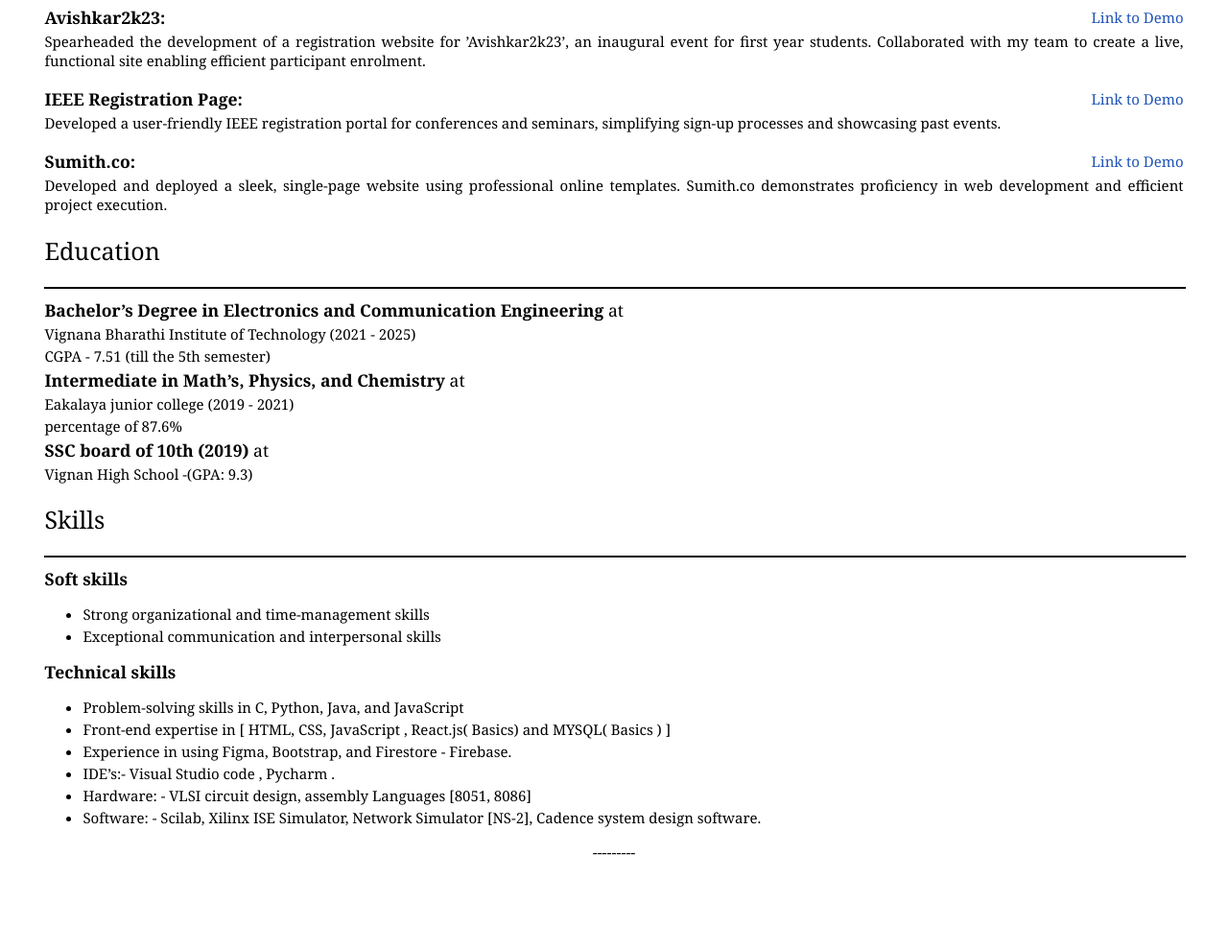
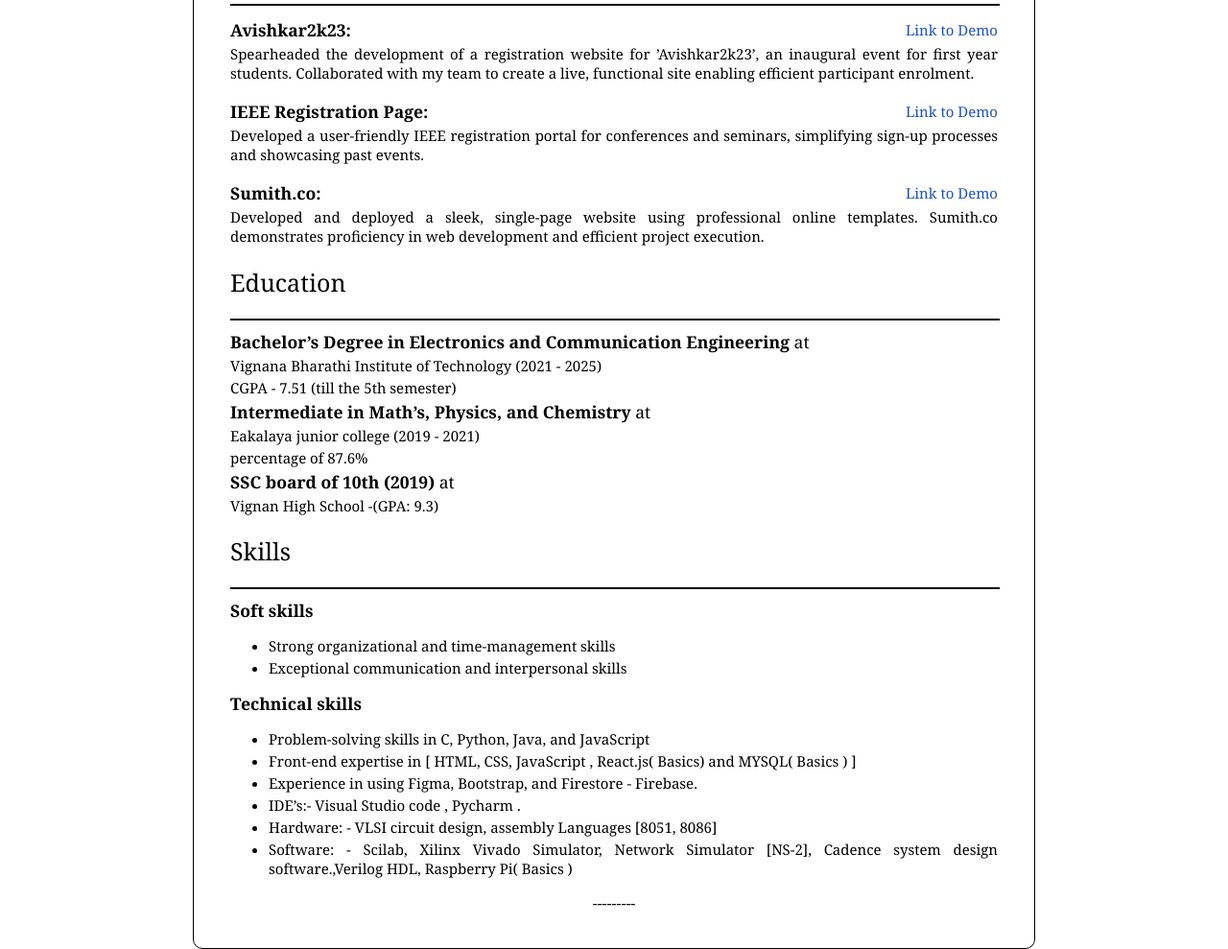
Before and after one commit to NihanthSripathi/MyCV, a plain HTML site: page index.html in a window 1280 px wide. Shown: the part 521-1510 px from the top of the page at 96% size. Before the commit the page ends 1464 px from the top, so only its background shows below. Drawn offline with Linux system fonts and the light colour scheme.

Commit message:
Content updated : - skill added

```diff
--- a/index.html
+++ b/index.html
@@ -13,6 +13,11 @@
 
         body {
             padding: 3%;
+            max-width: 800px;
+            margin: auto;
+            border: 1px solid black;
+            border-radius: 10px;
+            border-width: thin;
         }
 
         h1 {
@@ -206,8 +211,8 @@
                         <li>Experience in using Figma, Bootstrap, and Firestore - Firebase.</li>
                         <li>IDE’s:- Visual Studio code , Pycharm .</li>
                         <li>Hardware: - VLSI circuit design, assembly Languages [8051, 8086]</li>
-                        <li>Software: - Scilab, Xilinx ISE Simulator, Network Simulator [NS-2], Cadence system design
-                            software.</li>
+                        <li>Software: - Scilab, Xilinx Vivado Simulator, Network Simulator [NS-2], Cadence system design
+                            software.,Verilog HDL, Raspberry Pi( Basics ) </li>
                     </ul>
                 </div>
             </div>
```
